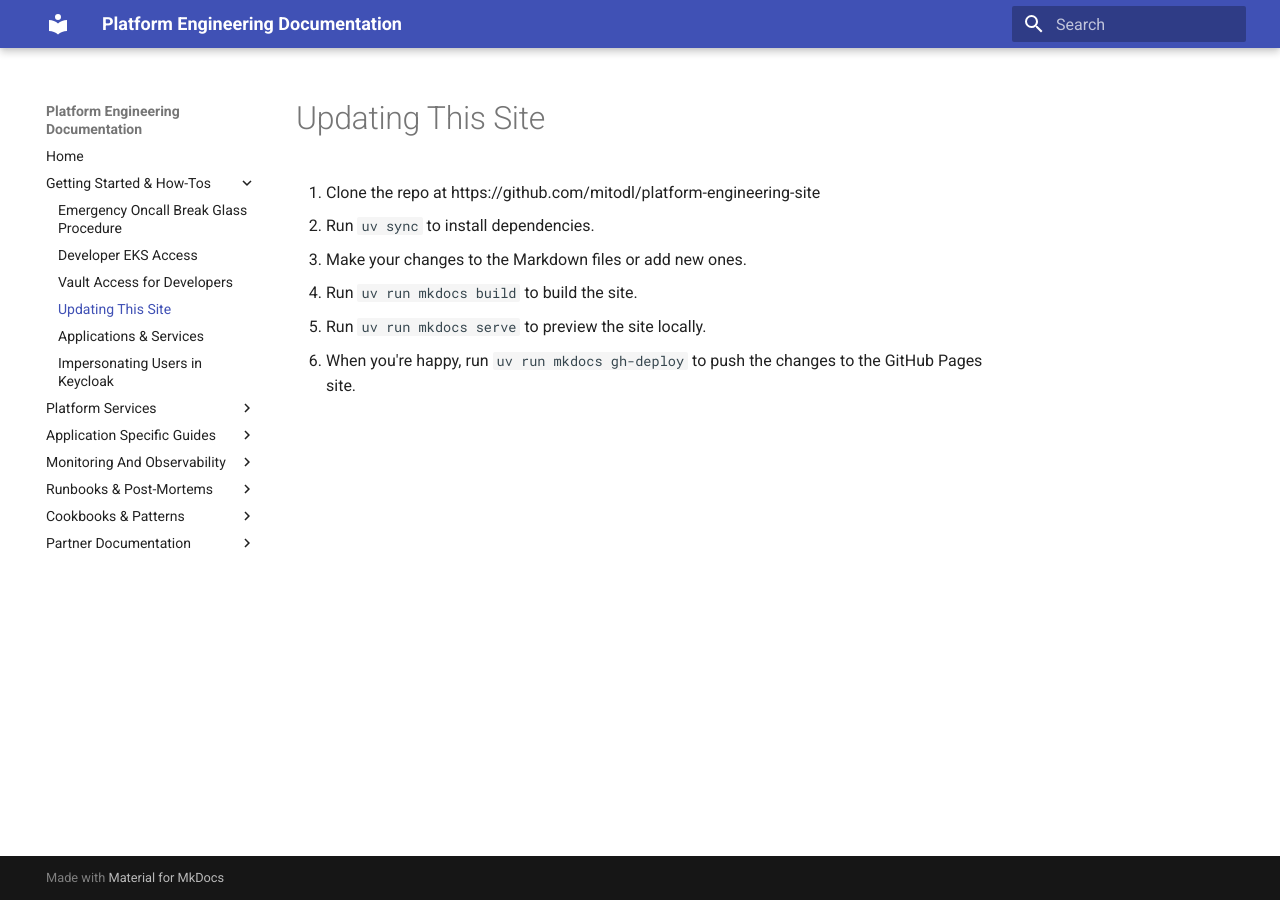
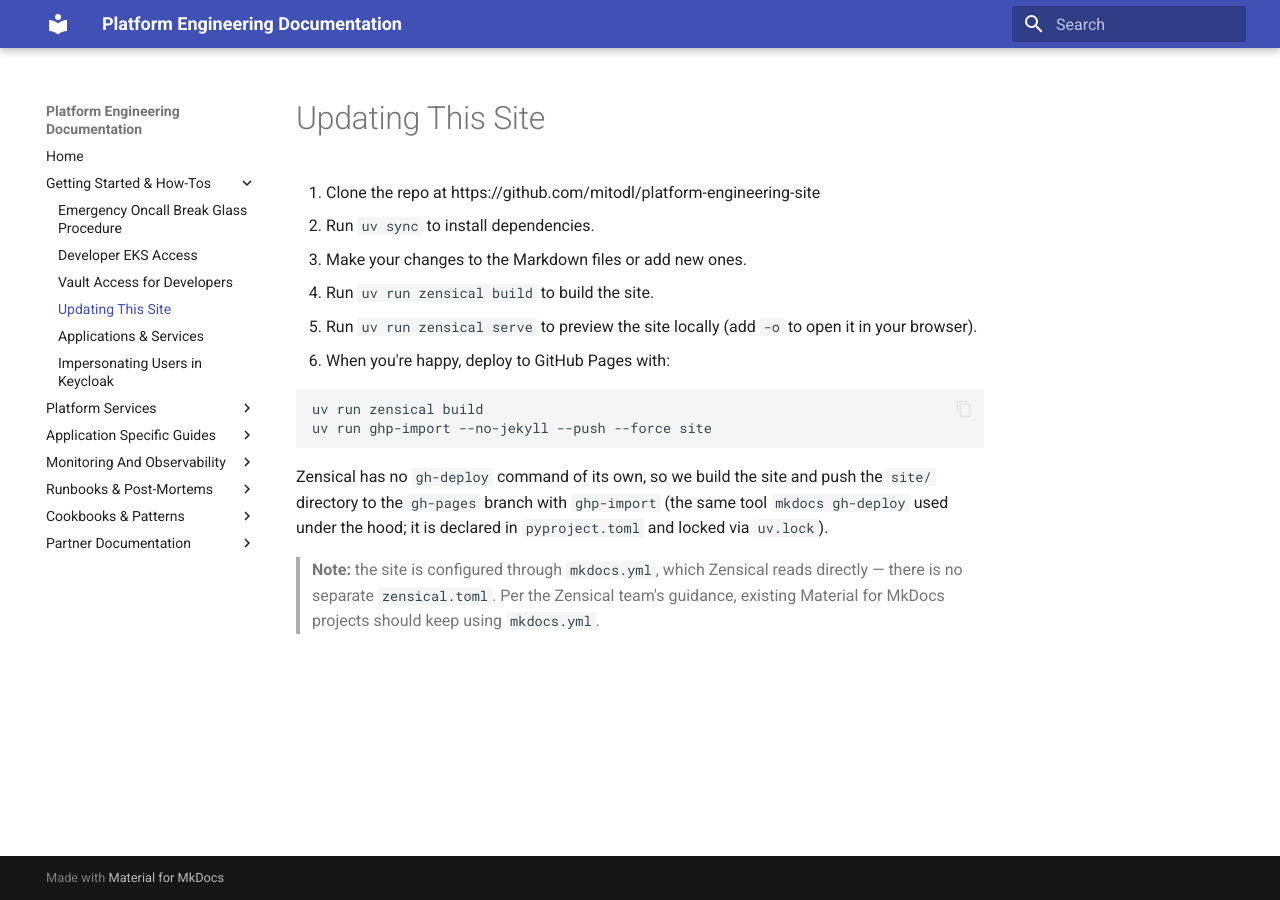
Before and after one commit to mitodl/platform-engineering-site, an MkDocs documentation site: the page built from docs/getting_started_and_how_tos/update_this_site.md, in a window 1280 px wide. Built offline with MkDocs 1.6.1 and Material for MkDocs 9.7.7, drawn with Linux system fonts in a browser that asks for light colours.

Commit message:
Migrate site build tooling from MkDocs to Zensical (#39)
* Migrate site build tooling from MkDocs to Zensical

Zensical (the successor to Material for MkDocs) reads the existing
mkdocs.yml directly and ships its own Material theme, so mkdocs and
mkdocs-material are dropped from the dependencies. Builds were verified
to produce identical page output, search, and theme. ghp-import is
pinned explicitly for deploys since Zensical has no gh-deploy command
and ghp-import is no longer pulled in transitively.

Co-Authored-By: Claude Opus 4.8 (1M context) <noreply@anthropic.com>

* Address review: bash lang on deploy block, accurate ghp-import wording

Co-Authored-By: Claude Opus 4.8 (1M context) <noreply@anthropic.com>

---------

Co-authored-by: Claude Opus 4.8 (1M context) <noreply@anthropic.com>

````diff
--- a/docs/getting_started_and_how_tos/update_this_site.md
+++ b/docs/getting_started_and_how_tos/update_this_site.md
@@ -1,6 +1,20 @@
 1. Clone the repo at https://github.com/mitodl/platform-engineering-site
 2. Run `uv sync` to install dependencies.
 3. Make your changes to the Markdown files or add new ones.
-4. Run `uv run mkdocs build` to build the site.
-5. Run `uv run mkdocs serve` to preview the site locally.
-6. When you're happy, run `uv run mkdocs gh-deploy` to push the changes to the GitHub Pages site.
+4. Run `uv run zensical build` to build the site.
+5. Run `uv run zensical serve` to preview the site locally (add `-o` to open it in your browser).
+6. When you're happy, deploy to GitHub Pages with:
+
+   ```bash
+   uv run zensical build
+   uv run ghp-import --no-jekyll --push --force site
+   ```
+
+   Zensical has no `gh-deploy` command of its own, so we build the site and push
+   the `site/` directory to the `gh-pages` branch with `ghp-import` (the same tool
+   `mkdocs gh-deploy` used under the hood; it is declared in `pyproject.toml` and
+   locked via `uv.lock`).
+
+> **Note:** the site is configured through `mkdocs.yml`, which Zensical reads
+> directly — there is no separate `zensical.toml`. Per the Zensical team's
+> guidance, existing Material for MkDocs projects should keep using `mkdocs.yml`.
````
Also changed, not shown: README.md (+3 -1 lines), pyproject.toml (+9 -3 lines), 1 other file.
